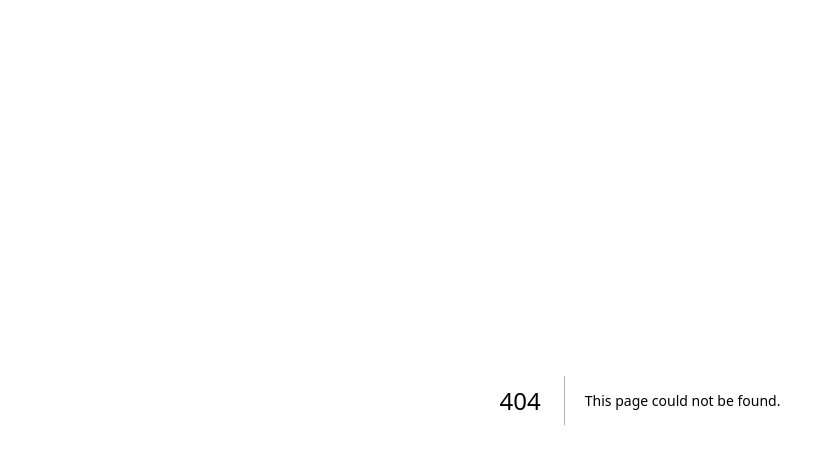
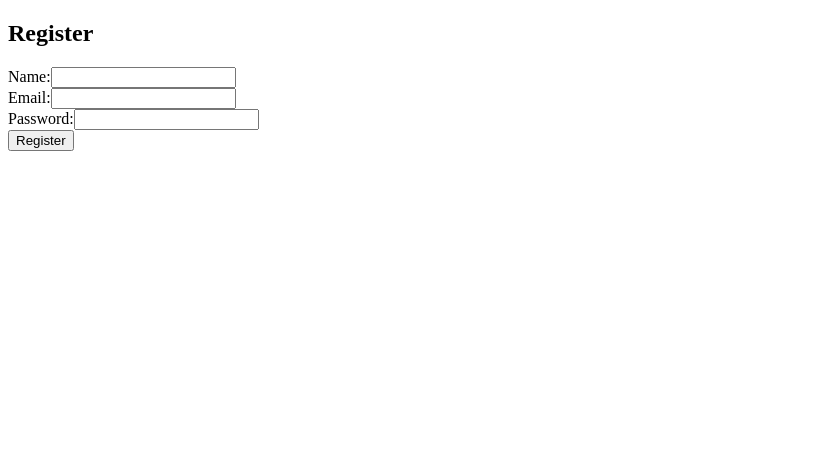
Before and after one commit to ainea-obura/preco-next-blog, a Next.js app: page /register in a window 1280 px wide. Before the commit this address had no page. Shown: the top 464 px of the page, without its empty margins (0-835 px from the left). Built offline with nearby package versions, Linux system fonts and the light colour scheme.

Commit message:
first commit

```diff
--- /dev/null
+++ b/pages/register.js
@@ -0,0 +1,86 @@
+import { useState } from 'react';
+import { useRouter } from 'next/router';
+
+const Register = () => {
+    const router = useRouter();
+  const [formData, setFormData] = useState({
+    name: '',
+    email: '',
+    password: '',
+  });
+
+  const handleChange = (e) => {
+    const { name, value } = e.target;
+    setFormData((prevData) => ({
+      ...prevData,
+      [name]: value,
+    }));
+  };
+
+  const handleSubmit = async (e) => {
+    e.preventDefault();
+    try {
+      const response = await fetch('https://b723-197-248-65-3.ngrok-free.app/api/register', {
+        method: 'POST',
+        headers: {
+          'Content-Type': 'application/json',
+        },
+        body: JSON.stringify(formData),
+      });
+      if (response.ok) {
+        const data = await response.json();
+        console.log('Registration Successful:', data);
+        router.push('/login');
+      } else {
+        // Handle error response
+        console.error('Registration failed');
+      }
+    } catch (error) {
+      console.error('Error registering:', error);
+    }
+  };
+
+  return (
+    <div>
+      <h2>Register</h2>
+      <form onSubmit={handleSubmit}>
+        <div>
+          <label htmlFor="name">Name:</label>
+          <input
+            type="text"
+            id="name"
+            name="name"
+            value={formData.name}
+            onChange={handleChange}
+            required
+          />
+        </div>
+        <div>
+          <label htmlFor="email">Email:</label>
+          <input
+            type="email"
+            id="email"
+            name="email"
+            value={formData.email}
+            onChange={handleChange}
+            required
+          />
+        </div>
+        <div>
+          <label htmlFor="password">Password:</label>
+          <input
+            type="password"
+            id="password"
+            name="password"
+            value={formData.password}
+            onChange={handleChange}
+            required
+          />
+        </div>
+        <button type="submit">Register</button>
+      </form>
+    </div>
+  );
+};
+
+export default Register;
```
Also changed, not shown: pages/about.js (added, +10 -0 lines), pages/home.js (added, +53 -0 lines), pages/login.js (added, +77 -0 lines).
